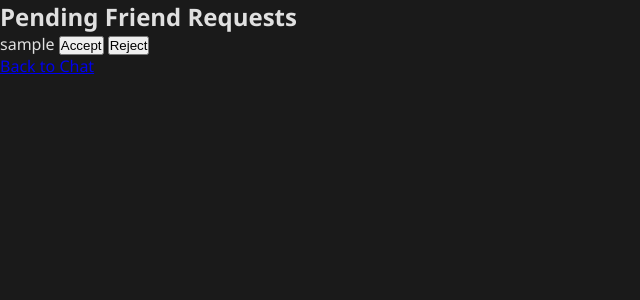
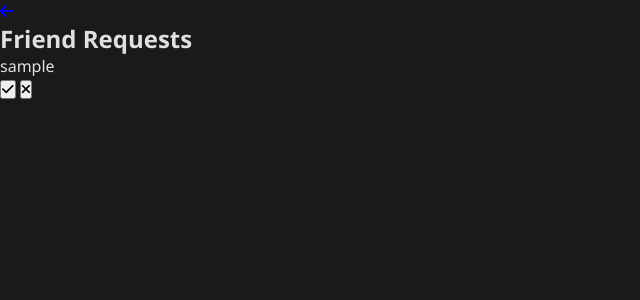
Before and after one commit to kdmeghani/chatting-app, a Flask app: template templates/requests.html in a window 1280 px wide. Shown: the top 300 px of the page, without its empty margins (0-640 px from the left). Run offline with Flask 3, Linux system fonts and the light colour scheme; the template is opened without the code that fills it: most values are stand-ins (such as "Sample title", 1, 10 or a date in 2020).

Commit message:
Update requests.html

```diff
--- a/templates/requests.html
+++ b/templates/requests.html
@@ -1,18 +1,22 @@
 {% extends "base.html" %}
 {% block title %}Friend Requests{% endblock %}
 {% block content %}
-<div class="requests-container">
-    <h2>Pending Friend Requests</h2>
-    <ul>
+<div class="requests-wrapper">
+    <div class="requests-header">
+        <a href="{{ url_for('chat') }}" class="back-btn"><i class="fas fa-arrow-left"></i></a>
+        <h2>Friend Requests</h2>
+    </div>
+    <ul class="requests-list">
         {% for req in requests %}
         <li>
-            {{ req.sender_username }}
-            <button class="accept-request" data-id="{{ req.id }}">Accept</button>
-            <button class="reject-request" data-id="{{ req.id }}">Reject</button>
+            <span>{{ req.sender_username }}</span>
+            <div>
+                <button class="accept-request" data-id="{{ req.id }}"><i class="fas fa-check"></i></button>
+                <button class="reject-request" data-id="{{ req.id }}"><i class="fas fa-times"></i></button>
+            </div>
         </li>
         {% endfor %}
     </ul>
-    <a href="{{ url_for('chat') }}">Back to Chat</a>
 </div>
 <script>
     document.querySelectorAll('.accept-request').forEach(btn => {
```
